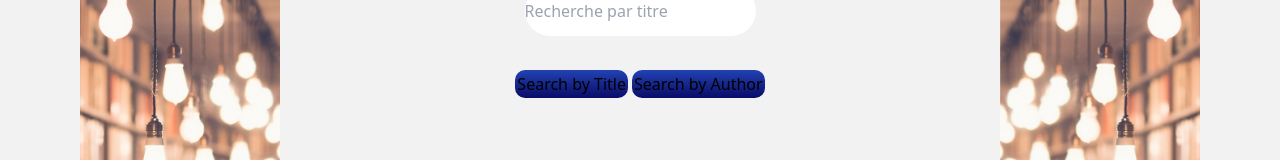
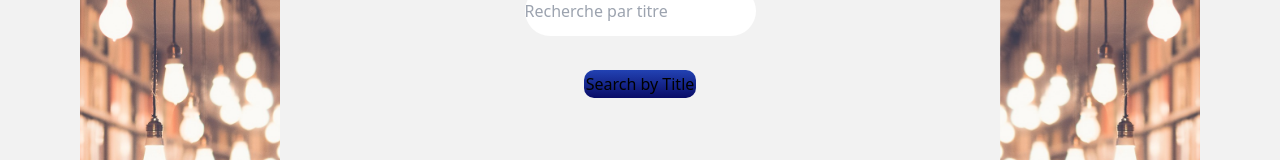
Before and after one commit to JenniferDELEO/lyon-react-mars22-p2g1, a React (Create React App) app: page /search in a window 1280 px wide. Shown: the part 170-330 px from the top of the page. Built offline with nearby package versions, Linux system fonts and the light colour scheme.

Commit message:
switch to only one button for both search types

```diff
--- a/src/pages/Search.jsx
+++ b/src/pages/Search.jsx
@@ -1,25 +1,16 @@
 import axios from 'axios';
 import React, { useState } from 'react';
 import '../styles/Search.css';
+import { Link } from 'react-router-dom';
 
 export default function Search() {
   const [userEntry, setUserEntry] = useState('');
   const [searchResult, setSearchResult] = useState([]);
   const handleChange = (e) => setUserEntry(e.target.value);
 
-  function getTitle() {
+  function getSearch() {
     axios
-      .get(`${process.env.REACT_APP_API_URL}/books/search?title=${userEntry}`)
-      .then((result) => result.data)
-      .then((result) => {
-        console.log(result);
-        setSearchResult(result);
-      });
-    setUserEntry('');
-  }
-  function getAuthor() {
-    axios
-      .get(`${process.env.REACT_APP_API_URL}/books/search?author=${userEntry}`)
+      .get(`${process.env.REACT_APP_API_URL}books/search?search=${userEntry}`)
       .then((result) => result.data)
       .then((result) => {
         console.log(result);
@@ -38,20 +29,17 @@ export default function Search() {
           onChange={handleChange}
         />
         <div className="ButtonPortion">
-          <button className="Btn SearchTitle" type="button" onClick={getTitle}>
+          <button className="Btn SearchBtn" type="button" onClick={getSearch}>
             Search by Title
-          </button>
-          <button
-            className="Btn SearchAuthor"
-            type="button"
-            onClick={getAuthor}
-          >
-            Search by Author
           </button>
         </div>
       </div>
       <div className="PreviewPortion">
         {searchResult.map((book) => (
+          <div className="Card">
+            {' '}
+            <Link to={`/bookdetail/${book.id}`}>
+              {' '}
               <img
                 src={
                   book.picture === null || book.picture === 'None'
@@ -60,6 +48,10 @@ export default function Search() {
                 }
                 alt={book.title}
               />
+            </Link>
+            <h2>{book.title}</h2>
+            <h3>{book.author}</h3>
+          </div>
         ))}
       </div>
     </div>
```
Lines whose indentation alone changed are shown as unchanged.
